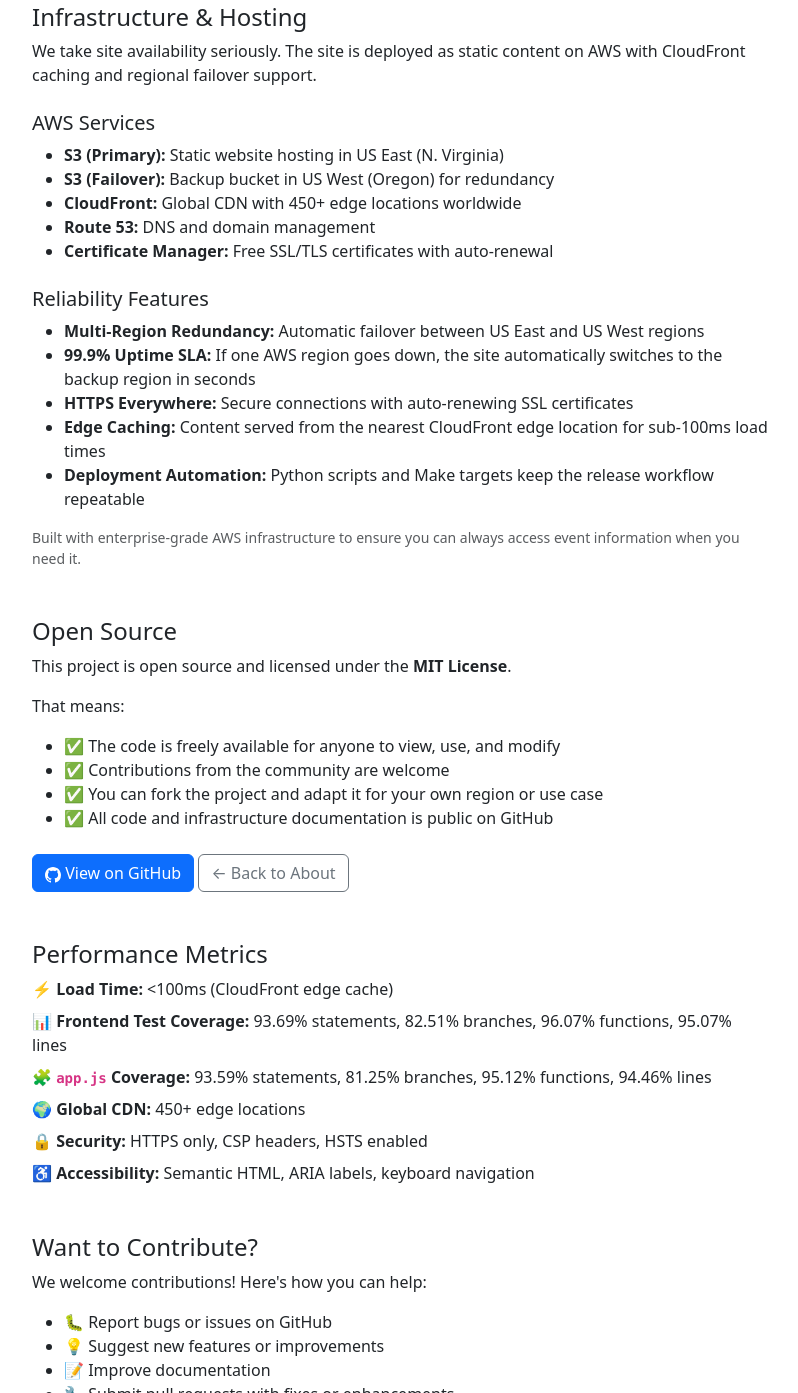
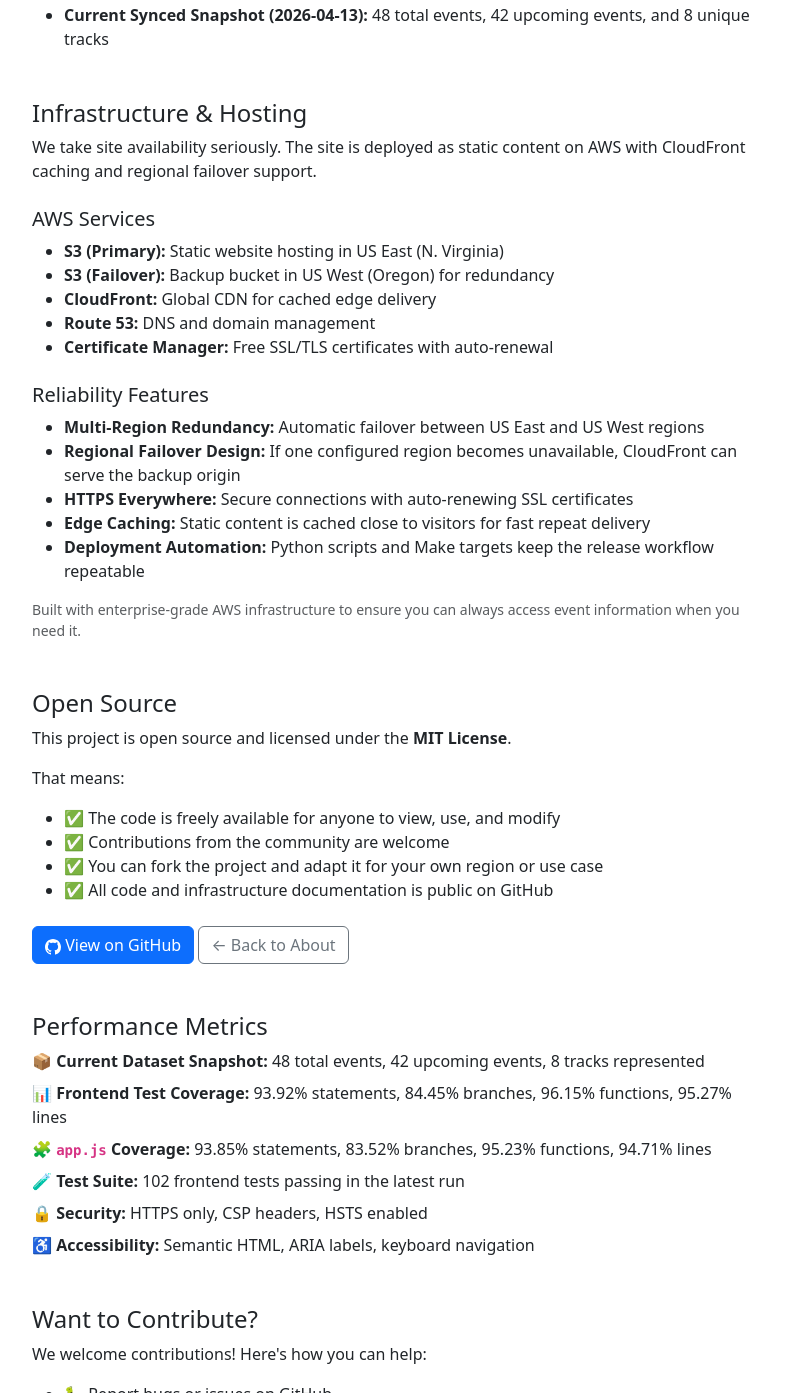
Before and after one commit to bigsapper/dfw-dragevents, a website: page site/about-technical.html in a window 1280 px wide. Shown: the part 1271-2664 px from the top of the page, without its empty margins (240-1038 px from the left). Drawn offline with nearby package versions, Linux system fonts and the light colour scheme.

Commit message:
Refresh documentation metrics and about data links

```diff
--- a/site/about-technical.html
+++ b/site/about-technical.html
@@ -101,11 +101,13 @@
 
         <section class="mb-5">
           <h2 class="h4">Data Pipeline</h2>
-          <p>The production dataset is no longer edited manually in multiple files. The site syncs upstream event data from <code>bigsapper/drag-events-aggregator</code>, validates it against the published schema, and writes a website-specific <code>events.json</code> file with embedded track metadata.</p>
+          <p>The production dataset is no longer edited manually in multiple files. The site syncs upstream event data from <a href="https://github.com/bigsapper/drag-events-aggregator" target="_blank" rel="noopener noreferrer"><code>bigsapper/drag-events-aggregator</code></a>, validates it against the published schema, and writes a website-specific <code>events.json</code> file with embedded track metadata.</p>
           <ul>
             <li><strong>Synced Files:</strong> <code>events.json</code> and <code>events.schema.json</code></li>
             <li><strong>Manual File:</strong> <code>tracks-filter.json</code> for canonical track filter labels and aliases</li>
+            <li><strong>Raw Dataset Repo:</strong> Source records and upstream sync inputs live in the separate aggregator repository</li>
             <li><strong>Archived Snapshot:</strong> Previous local dataset preserved under <code>_archive/site-data/2026-04-01-pre-aggregator/</code></li>
+            <li><strong>Current Synced Snapshot (2026-04-13):</strong> 48 total events, 42 upcoming events, and 8 unique tracks</li>
           </ul>
         </section>
 
@@ -117,7 +119,7 @@
           <ul>
             <li><strong>S3 (Primary):</strong> Static website hosting in US East (N. Virginia)</li>
             <li><strong>S3 (Failover):</strong> Backup bucket in US West (Oregon) for redundancy</li>
-            <li><strong>CloudFront:</strong> Global CDN with 450+ edge locations worldwide</li>
+            <li><strong>CloudFront:</strong> Global CDN for cached edge delivery</li>
             <li><strong>Route 53:</strong> DNS and domain management</li>
             <li><strong>Certificate Manager:</strong> Free SSL/TLS certificates with auto-renewal</li>
           </ul>
@@ -125,9 +127,9 @@
           <h3 class="h5 mt-4">Reliability Features</h3>
           <ul>
             <li><strong>Multi-Region Redundancy:</strong> Automatic failover between US East and US West regions</li>
-            <li><strong>99.9% Uptime SLA:</strong> If one AWS region goes down, the site automatically switches to the backup region in seconds</li>
+            <li><strong>Regional Failover Design:</strong> If one configured region becomes unavailable, CloudFront can serve the backup origin</li>
             <li><strong>HTTPS Everywhere:</strong> Secure connections with auto-renewing SSL certificates</li>
-            <li><strong>Edge Caching:</strong> Content served from the nearest CloudFront edge location for sub-100ms load times</li>
+            <li><strong>Edge Caching:</strong> Static content is cached close to visitors for fast repeat delivery</li>
             <li><strong>Deployment Automation:</strong> Python scripts and Make targets keep the release workflow repeatable</li>
           </ul>
 
@@ -161,10 +163,10 @@
         <section class="mb-5">
           <h2 class="h4">Performance Metrics</h2>
           <ul class="list-unstyled">
-            <li class="mb-2">⚡ <strong>Load Time:</strong> &lt;100ms (CloudFront edge cache)</li>
-            <li class="mb-2">📊 <strong>Frontend Test Coverage:</strong> 93.69% statements, 82.51% branches, 96.07% functions, 95.07% lines</li>
-            <li class="mb-2">🧩 <strong><code>app.js</code> Coverage:</strong> 93.59% statements, 81.25% branches, 95.12% functions, 94.46% lines</li>
-            <li class="mb-2">🌍 <strong>Global CDN:</strong> 450+ edge locations</li>
+            <li class="mb-2">📦 <strong>Current Dataset Snapshot:</strong> 48 total events, 42 upcoming events, 8 tracks represented</li>
+            <li class="mb-2">📊 <strong>Frontend Test Coverage:</strong> 93.92% statements, 84.45% branches, 96.15% functions, 95.27% lines</li>
+            <li class="mb-2">🧩 <strong><code>app.js</code> Coverage:</strong> 93.85% statements, 83.52% branches, 95.23% functions, 94.71% lines</li>
+            <li class="mb-2">🧪 <strong>Test Suite:</strong> 102 frontend tests passing in the latest run</li>
             <li class="mb-2">🔒 <strong>Security:</strong> HTTPS only, CSP headers, HSTS enabled</li>
             <li class="mb-2">♿ <strong>Accessibility:</strong> Semantic HTML, ARIA labels, keyboard navigation</li>
           </ul>
```
Also changed, not shown: site/about.html (+2 -1 lines), README.md, site/README.md, tools/README.md.
